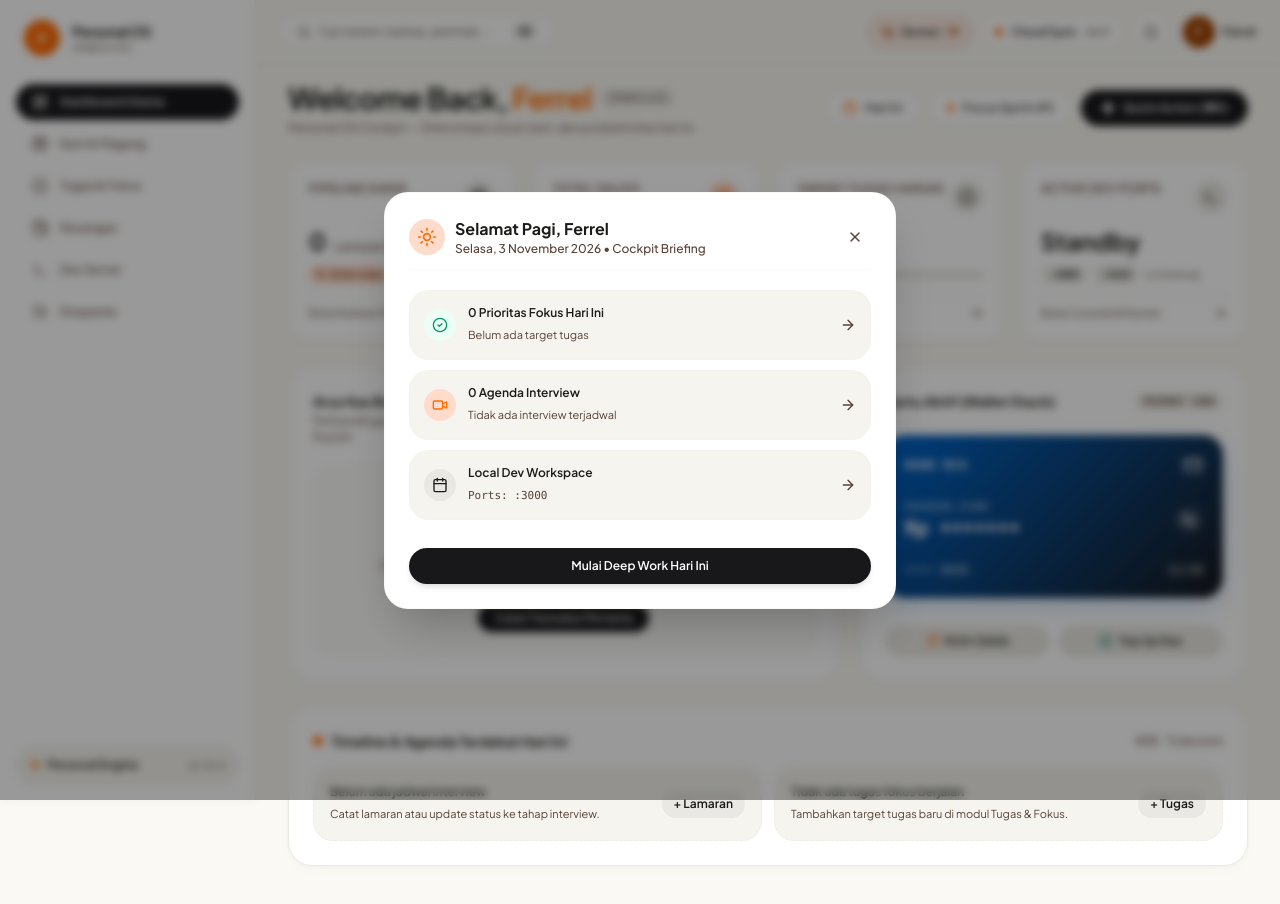
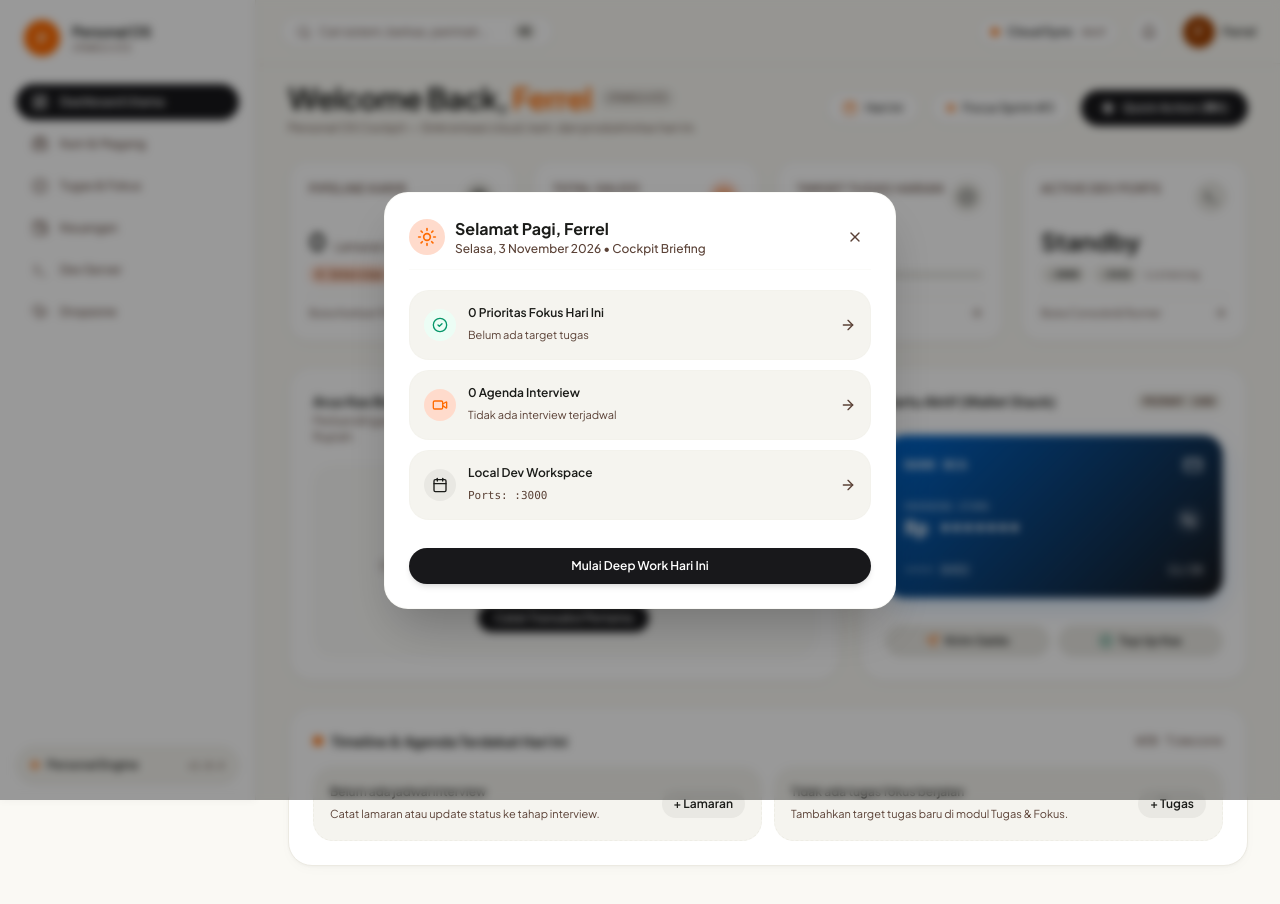
Before and after one commit to FerrelHD/chemicvll, a Next.js app: page / in a window 1280 px wide. Shown: the top 904 px of the page. Built offline with nearby package versions, Linux system fonts and the light colour scheme.

Commit message:
refactor(header): remove privacy sensor toggle pill from global header

```diff
--- a/src/components/layout/Header.tsx
+++ b/src/components/layout/Header.tsx
@@ -1,8 +1,7 @@
 'use client';
 
 import React from 'react';
-import { Menu, Search, Bell, Eye, EyeOff } from 'lucide-react';
-import { useFinanceStore } from '@/stores/useFinanceStore';
+import { Menu, Search, Bell } from 'lucide-react';
 
 interface HeaderProps {
   onOpenMobileMenu?: () => void;
@@ -10,9 +9,6 @@ interface HeaderProps {
 }
 
 export function Header({ onOpenMobileMenu, onOpenCommandBar }: HeaderProps) {
-  const isPrivacyMode = useFinanceStore((state) => state.isPrivacyMode);
-  const togglePrivacyMode = useFinanceStore((state) => state.togglePrivacyMode);
-
   const triggerCommand = () => {
     if (onOpenCommandBar) {
       onOpenCommandBar();
@@ -50,34 +46,8 @@ export function Header({ onOpenMobileMenu, onOpenCommandBar }: HeaderProps) {
         </button>
       </div>
 
-      {/* Right section: Privacy Toggle + Cloud Sync + Notif + Avatar Ferrel */}
-      <div className="flex items-center gap-2.5">
-        {/* Privacy Sensor Mode Toggle Pill */}
-        <button
-          type="button"
-          onClick={togglePrivacyMode}
-          className={`flex items-center gap-1.5 px-3 py-1.5 rounded-full border shadow-sm text-xs transition cursor-pointer ${
-            isPrivacyMode
-              ? 'bg-primary-fixed/40 border-primary/40 text-on-surface hover:bg-primary-fixed/60'
-              : 'bg-surface-container-lowest border-outline text-on-surface-variant hover:bg-surface-container-high'
-          }`}
-          title={isPrivacyMode ? 'Sensor Saldo Aktif (Klik untuk tampilkan saldo)' : 'Saldo Terbuka (Klik untuk sensor saldo)'}
-        >
-          {isPrivacyMode ? (
-            <>
-              <EyeOff className="w-3.5 h-3.5 text-primary" />
-              <span className="font-semibold text-xs text-on-surface">Sensor</span>
-              <span className="text-[10px] text-primary hidden md:inline font-mono font-bold">ON</span>
-            </>
-          ) : (
-            <>
-              <Eye className="w-3.5 h-3.5 text-on-surface-variant" />
-              <span className="font-semibold text-xs text-on-surface">Sensor</span>
-              <span className="text-[10px] text-on-surface-variant hidden md:inline font-mono font-bold">OFF</span>
-            </>
-          )}
-        </button>
-
+      {/* Right section: Cloud Sync + Notif + Avatar Ferrel */}
+      <div className="flex items-center gap-3">
         {/* Cloud Sync Status Pill */}
         <div className="hidden sm:flex items-center gap-2 bg-surface-container-lowest px-3 py-1.5 rounded-full border border-outline shadow-sm text-xs">
           <div className="w-2 h-2 rounded-full bg-primary-container animate-pulse"></div>
```
